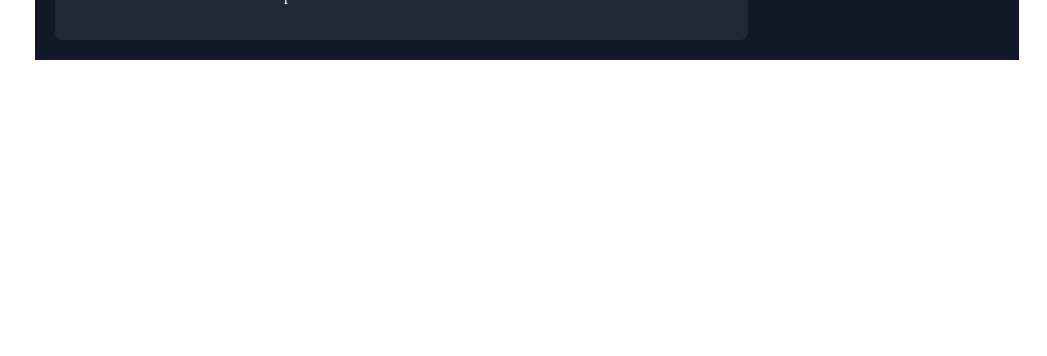
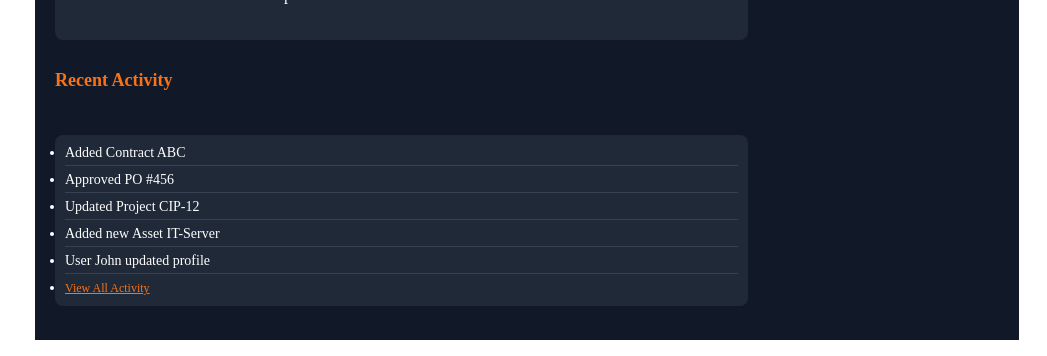
Before and after one commit to Wavonics/impact-dashboard-ui-react, a React (Create React App) app: page /dashboard in a window 1280 px wide. Shown: the part 2049-2405 px from the top of the page, without its empty margins (233-1280 px from the left). Before the commit the page ends 2137 px from the top, so only its background shows below. Built offline with nearby package versions, Linux system fonts and the light colour scheme; no server answers; sample sign-in values are in the browser's storage.

Commit message:
Update DashboardHome.js

```diff
--- a/src/components/DashboardHome.js
+++ b/src/components/DashboardHome.js
@@ -63,7 +63,7 @@ export default function DashboardHome() {
   const additionalMetrics = metrics.filter(m => !['Total Contracts', 'Open POs', 'Budget Utilization', 'Budget Line Utilization', 'Total Assets'].includes(m.label));
 
   const handleMetricClick = (metric) => {
-    console.log('Clicked metric:', metric); // DEBUG
+    console.log('Clicked metric:', metric);
     setSelectedMetric(metric);
   };
 
@@ -91,7 +91,7 @@ export default function DashboardHome() {
           {metricsArray.map(m => (
             <DashboardMetricCard
               key={m.label}
-              metric={{ ...m, iconKey: iconKeyMap[m.label] || m.iconKey }} // ✅ pass entire metric + override iconKey if mapped
+              metric={{ ...m, iconKey: iconKeyMap[m.label] || m.iconKey }}
               onClick={() => handleMetricClick(m)}
             />
           ))}
@@ -111,9 +111,7 @@ export default function DashboardHome() {
   return (
     <div style={{ display: 'grid', gridTemplateColumns: '3fr 1fr', gap: '20px', padding: '20px', backgroundColor: '#111827', color: '#fff', minHeight: '100vh' }}>
       <div style={{ display: 'flex', flexDirection: 'column', gap: '20px' }}>
-        {/* Header + Profile */}
-        {/* ... same header code ... */}
-
+        {/* ✅ profile header, buttons, etc */}
         {renderMetricGroup('Procurement Metrics', procurementMetrics, 'procurement')}
         {renderMetricGroup('Budget Metrics', budgetMetrics, 'budget')}
         {renderMetricGroup('Asset Metrics', assetMetrics, 'asset')}
@@ -125,7 +123,15 @@ export default function DashboardHome() {
         <h2 style={{ color: '#f97316', fontSize: '18px', fontWeight: '600', margin: '10px 0' }}>Project Planning</h2>
         <ProjectPlanningTable projects={projects} />
 
-        {/* ... activities list ... */}
+        <h2 style={{ color: '#f97316', fontSize: '18px', fontWeight: '600', margin: '10px 0' }}>Recent Activity</h2>
+        <ul style={{ fontSize: '14px', backgroundColor: '#1f2937', padding: '10px', borderRadius: '8px' }}>
+          {activities.length > 0 ? activities.map((a, idx) => (
+            <li key={idx} style={{ marginBottom: '6px', borderBottom: '1px solid #374151', paddingBottom: '4px' }}>{a}</li>
+          )) : (
+            <li style={{ color: '#9ca3af' }}>No recent activity</li>
+          )}
+          <li><Link to="/activity" style={{ color: '#f97316', fontSize: '12px' }}>View All Activity</Link></li>
+        </ul>
       </div>
 
       <div style={{ display: 'flex', flexDirection: 'column', gap: '20px' }}>
```
